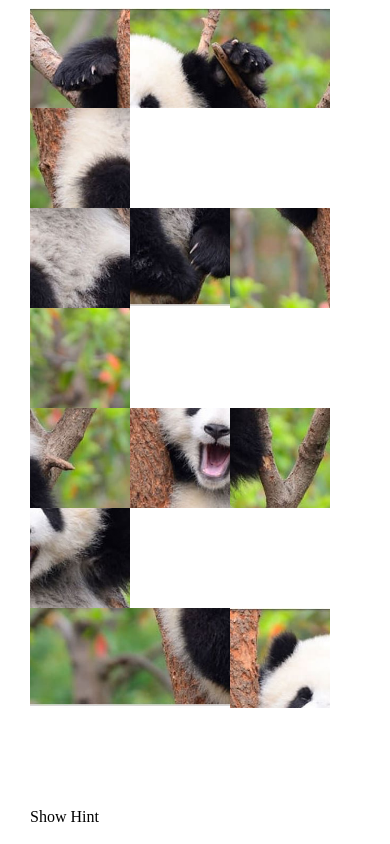
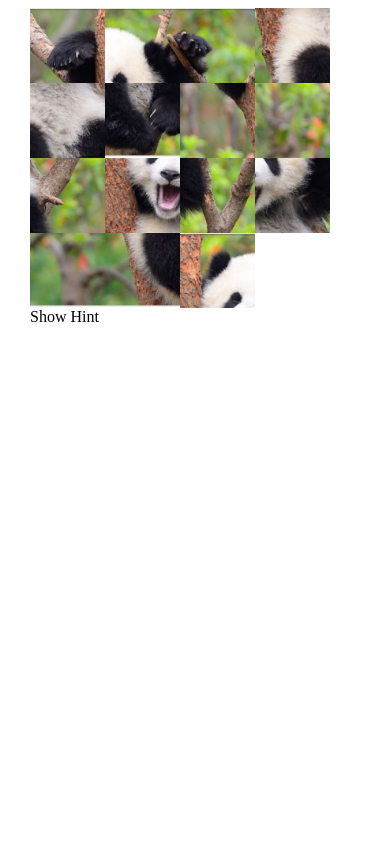
Before and after one commit to sureshprajapati076/panda-puzzle, an Angular app: page / in a window 390 px wide. Built offline with nearby package versions, Linux system fonts and the light colour scheme.

Commit message:
Panda Puzzle

```diff
--- a/src/app/app.component.css
+++ b/src/app/app.component.css
@@ -14,8 +14,8 @@
 
 @media screen and (max-width: 480px) {
      .block {
-     height: 100px;
-     width: 100px;
+     height: 75px;
+     width: 75px;
     }
     .container{
         width:330px;
```
